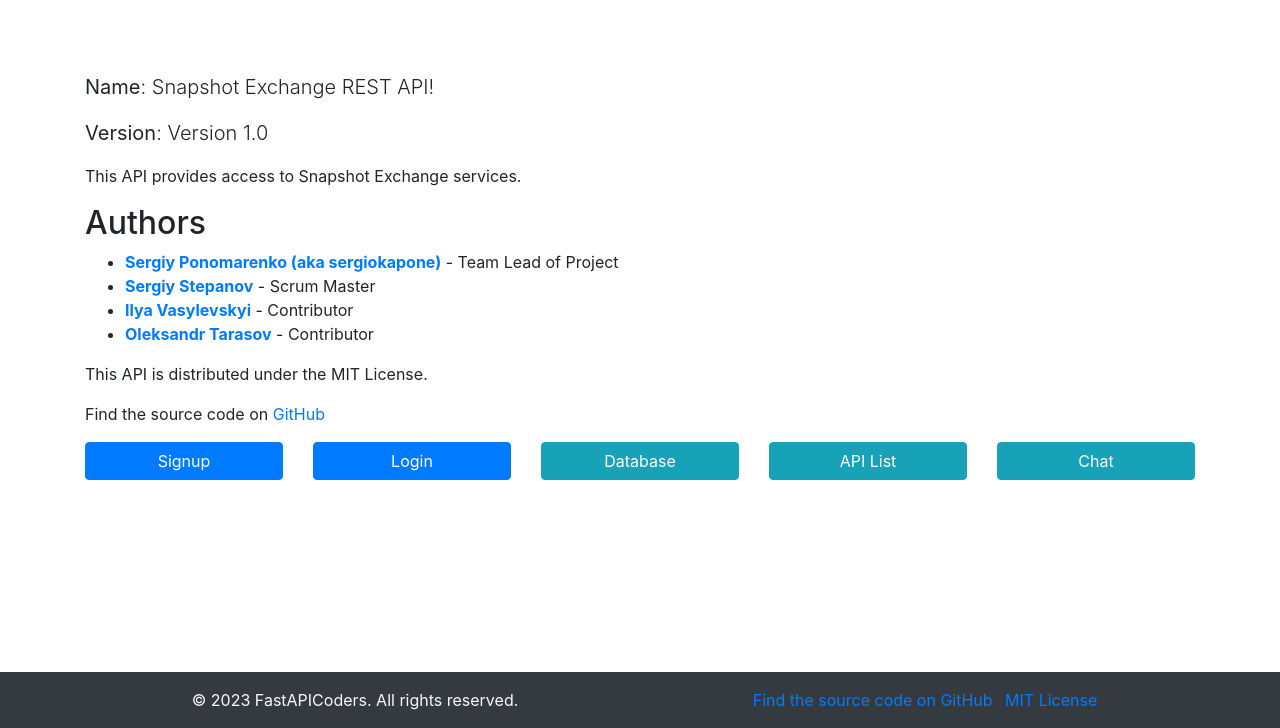
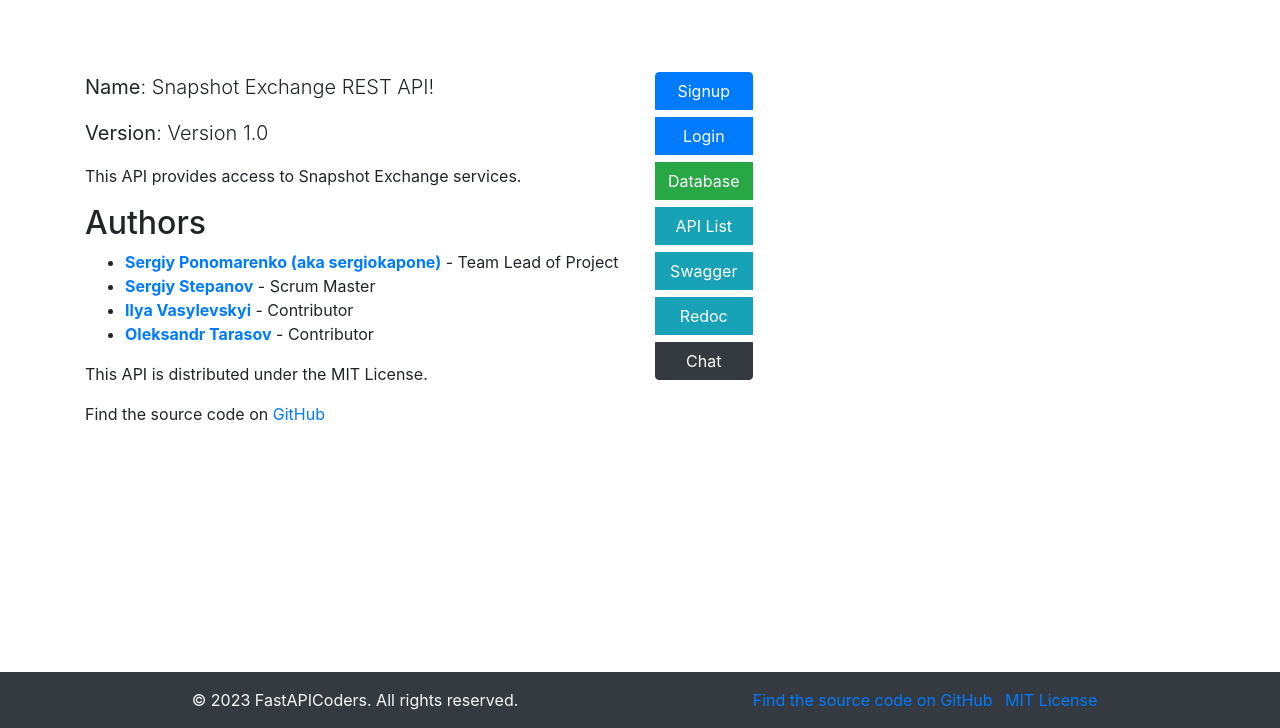
Before and after one commit to sergiokapone/SnapshotExchange, a FastAPI app: page /views/dashboard in a window 1280 px wide. Shown: the part 72-800 px from the top of the page. Run offline with FastAPI, Linux system fonts and the light colour scheme; parts of the project's set-up code (start-up, migrations or seed data) failed here and were passed over; some libraries are stand-ins or nearby versions.

Commit message:
upd admin

```diff
--- a/src/views/dashboard.py
+++ b/src/views/dashboard.py
@@ -45,5 +45,6 @@ async def root(request: Request):
     :rtype: HTMLResponse
     """
 
-    project_info.update({"request": request})
+    current_base = str(request.base_url)[:-1]
+    project_info.update({"request": request, "current_base": str(request.base_url)[:-1]})
     return templates.TemplateResponse("index.html", project_info)
--- a/templates/index.html
+++ b/templates/index.html
@@ -2,7 +2,8 @@
 {% block content %}
 
     <div class="container mt-5">
-        <!-- <h1 class="display-4"><b>Admin Dashboard</b></h1> -->
+        <div class="row">
+            <div class="col-md-6">
                 <p class="lead"><b>Name</b>: {{ name }}</p>
                 <p class="lead"><b>Version</b>: {{ version }}</p>
                 <p>{{ description }}</p>
@@ -16,38 +17,39 @@
                 </ul>
                 <p>{{ license }}</p>
                 <p>Find the source code on <a href="{{ repository }}" target="_blank">GitHub</a></p>
-        <div class="row">
-            <div class="col">
-                <a href="{{ url_for('signup_render') }}" class="btn btn-primary btn-block" id="btn-go-to-signup">
+            </div>
+            <div class="col-md-6">
+                <div class="btn-group-vertical" role="group">
+                    <a href="{{ url_for('signup_render') }}" class="btn btn-primary mb-2">
                         Signup
                         <span class="spinner-border spinner-border-sm d-none" role="status" aria-hidden="true"></span>
                     </a>
-            </div>
-            <div class="col">
-                <a href="{{ url_for('login_render') }}" class="btn btn-primary btn-block" id="btn-go-to-login">
+                    <a href="{{ url_for('login_render') }}" class="btn btn-primary mb-2">
                         Login
                         <span class="spinner-border spinner-border-sm d-none" role="status" aria-hidden="true"></span>
                     </a>
-            </div>
-            <div class="col">
-                <a href="{{ url_for('view_all_photos') }}" class="btn btn btn-info btn-block" id="btn-go-to-database">
+                    <a href="{{ url_for('view_all_photos') }}" class="btn btn-success mb-2">
                         Database
                         <span class="spinner-border spinner-border-sm d-none" role="status" aria-hidden="true"></span>
                     </a>
-            </div>
-            <div class="col">
-                <a href="{{ url_for('show_route_list') }}" class="btn btn btn-info btn-block" id="btn-go-to-database">
+                    <a href="{{ url_for('show_route_list') }}" class="btn btn-info mb-2">
                         API List
                         <span class="spinner-border spinner-border-sm d-none" role="status" aria-hidden="true"></span>
                     </a>
-            </div>
-            <div class="col">
-                <a href="{{ url_for('chat') }}" class="btn btn btn-info btn-block" id="btn-go-to-database">
+                    <a href="{{ current_base }}/docs" class="btn btn-info mb-2">
+                        Swagger
+                        <span class="spinner-border spinner-border-sm d-none" role="status" aria-hidden="true"></span>
+                    </a>
+                    <a href="{{ current_base }}/redoc" class="btn btn-info mb-2">
+                        Redoc
+                        <span class="spinner-border spinner-border-sm d-none" role="status" aria-hidden="true"></span>
+                    </a>
+                    <a href="{{ url_for('chat') }}" class="btn btn-dark">
                         Chat
                         <span class="spinner-border spinner-border-sm d-none" role="status" aria-hidden="true"></span>
                     </a>
                 </div>
             </div>
-
+        </div>
     </div>
 {% endblock %}
```
Lines whose indentation alone changed are shown as unchanged.
